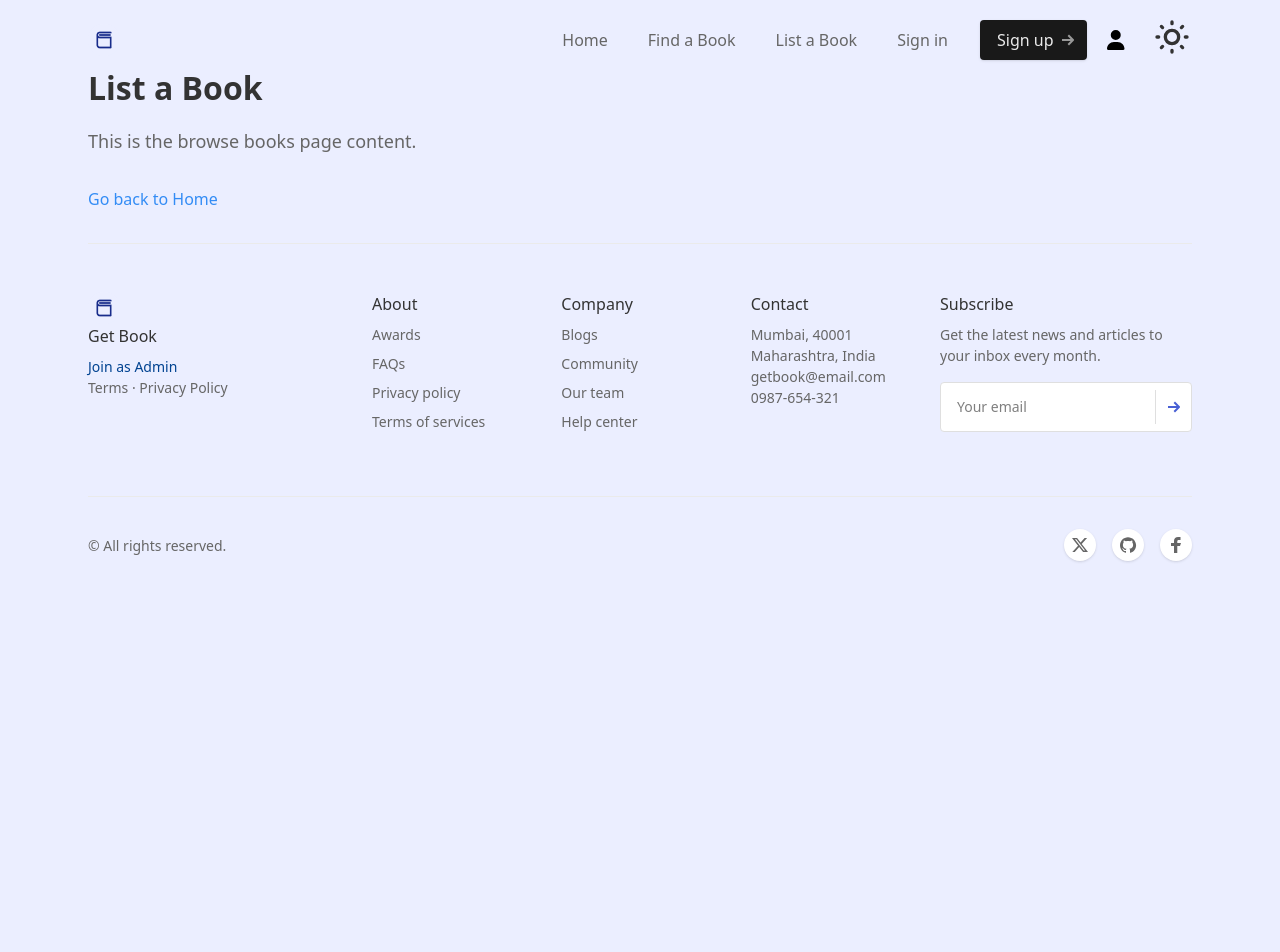
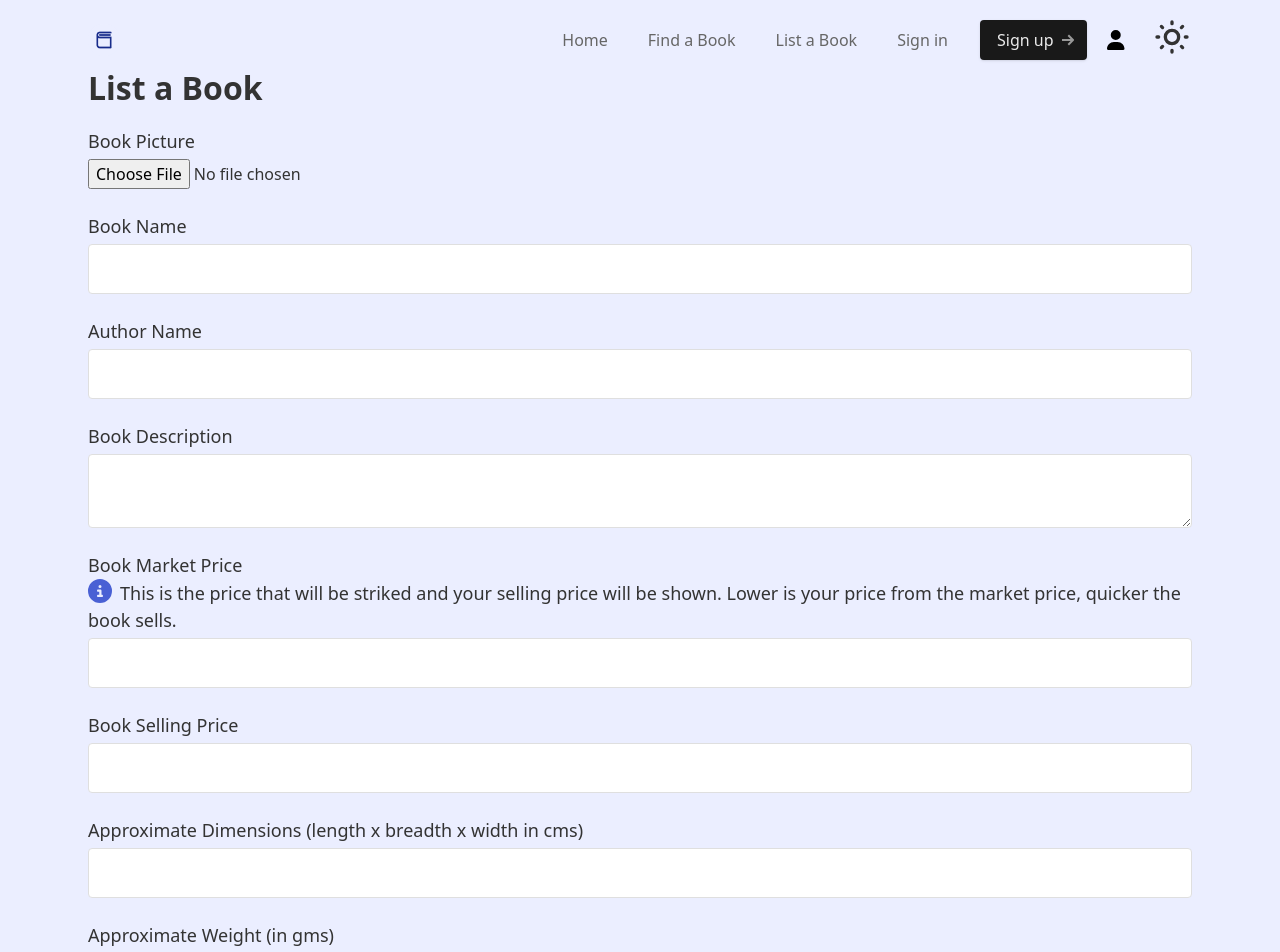
Before and after one commit to belhyto/GetBook, a Next.js app: page /bookListing in a window 1280 px wide. Shown: the top 952 px of the page. Before the commit the page ends 800 px from the top, so only its background shows below. Built offline with nearby package versions, Linux system fonts and the light colour scheme.

Commit message:
Commit changes- Added Book Listing page

```diff
--- a/pages/bookListing.tsx
+++ b/pages/bookListing.tsx
@@ -1,28 +1,174 @@
-// pages/browse.tsx
-
-import React from 'react';
+import React, { useState } from 'react';
 import Link from 'next/link';
-import '../app/css/style.css';
 import Header from '../components/ui/header';
 import Footer from '../components/ui/footer';
+import '../app/css/style.css';
+import { faStar, faInfoCircle, faHeart } from '@fortawesome/free-solid-svg-icons';
+import { FontAwesomeIcon } from '@fortawesome/react-fontawesome';
 
 const BookListing: React.FC = () => {
+  // State variables for form data
+  const [formData, setFormData] = useState({
+    bookPicture: '',
+    bookName: '',
+    authorName: '',
+    bookDescription: '',
+    marketPrice: '',
+    sellingPrice: '',
+    dimensions: '',
+    weight: '',
+    condition: '',
+    genre: '',
+    language: '',
+    advertiseOnHomepageDate: '',
+    advertiseOnFeaturedPageDate: '',
+    ageGroup: '',
+    educationStandard: '',
+  });
+
+  // Handle form input changes
+  const handleInputChange = (e: React.ChangeEvent<HTMLInputElement | HTMLSelectElement | HTMLTextAreaElement>) => {
+    const { name, value } = e.target;
+    setFormData({ ...formData, [name]: value });
+  };
+
+  // Handle form submission
+  const handleSubmit = (e: React.FormEvent<HTMLFormElement>) => {
+    e.preventDefault();
+    // Add code to handle form submission, such as saving data to a database
+    console.log(formData);
+  };
+
   return (
     <div className="min-h-screen">
       <Header />
       <main className="px-4 py-8 sm:px-6 lg:px-8">
         <div className="max-w-6xl mx-auto px-4 sm:px-6">
           <h1 className="text-3xl font-bold text-gray-800 mt-8 mb-4">List a Book</h1>
-      <p className="text-lg text-gray-600 mb-8">This is the browse books page content.</p>
-      {/* Add more content as needed */}
-      <Link href="/" legacyBehavior>
-        <a className="text-blue-500 hover:text-blue-700">Go back to Home</a>
-      </Link>
+          {/* Form for listing a book */}
+          <form onSubmit={handleSubmit} className="space-y-6" autoComplete="off">
+            {/* Book Picture */}
+            <div className="flex flex-col">
+              <label htmlFor="bookPicture" className="text-lg font-medium text-gray-800 mb-1">Book Picture</label>
+              <input type="file" id="bookPicture" name="bookPicture" onChange={handleInputChange} accept="image/*" />
+            </div>
+
+            {/* Book Name */}
+            <div className="flex flex-col">
+              <label htmlFor="bookName" className="text-lg font-medium text-gray-800 mb-1">Book Name</label>
+              <input type="text" id="bookName" name="bookName" onChange={handleInputChange} className="form-input" />
+            </div>
+
+            {/* Author Name */}
+            <div className="flex flex-col">
+              <label htmlFor="authorName" className="text-lg font-medium text-gray-800 mb-1">Author Name</label>
+              <input type="text" id="authorName" name="authorName" onChange={handleInputChange} className="form-input" />
+            </div>
+
+            {/* Book Description */}
+            <div className="flex flex-col">
+              <label htmlFor="bookDescription" className="text-lg font-medium text-gray-800 mb-1">Book Description</label>
+              <textarea id="bookDescription" name="bookDescription" onChange={handleInputChange} className="form-textarea" />
+            </div>
+
+            <div className="flex flex-col">
+              <label htmlFor="marketPrice" className="text-lg font-medium text-gray-800 mb-1">
+                Book Market Price
+                <ul> <li> <span className="tooltip">
+                <FontAwesomeIcon icon={faInfoCircle} className="text-blue-600 mr-2 text-2xl" />
+
+                  <span className="">This is the price that will be striked and your selling price will be shown. Lower is your price from the market price, quicker the book sells.</span>
+                </span> </li></ul>
+
+              </label>
+              <input type="text" id="marketPrice" name="marketPrice" onChange={handleInputChange} className="form-input" />
+            </div>
+
+            <div className="flex flex-col">
+              <label htmlFor="sellingPrice" className="text-lg font-medium text-gray-800 mb-1">Book Selling Price</label>
+              <input type="text" id="sellingPrice" name="sellingPrice" onChange={handleInputChange} className="form-input" />
+            </div>
+
+            <div className="flex flex-col">
+              <label htmlFor="dimensions" className="text-lg font-medium text-gray-800 mb-1">Approximate Dimensions (length x breadth x width in cms)</label>
+              <input type="text" id="dimensions" name="dimensions" onChange={handleInputChange} className="form-input" />
+            </div>
+
+            <div className="flex flex-col">
+              <label htmlFor="weight" className="text-lg font-medium text-gray-800 mb-1">Approximate Weight (in gms)</label>
+              <input type="text" id="weight" name="weight" onChange={handleInputChange} className="form-input" />
+            </div>
+
+            <div className="flex flex-col">
+              <label htmlFor="condition" className="text-lg font-medium text-gray-800 mb-1">Condition of Book</label>
+              <input type="text" id="condition" name="condition" onChange={handleInputChange} className="form-input" />
+            </div>
+
+            <div className="flex flex-col">
+              <label htmlFor="genre" className="text-lg font-medium text-gray-800 mb-1">Book Genre</label>
+              <input type="text" id="genre" name="genre" onChange={handleInputChange} className="form-input" />
+            </div>
+
+            <div className="flex flex-col">
+  <label htmlFor="language" className="text-lg font-medium text-gray-800 mb-1">Book Language</label>
+  <select id="language" name="language" onChange={handleInputChange} className="form-select">
+    <option value="en">English</option>
+    <option value="hi">Hindi</option>
+    <option value="bn">Bengali</option>
+    <option value="te">Telugu</option>
+    <option value="ma">Marathi</option>
+    <option value="ta">Tamil</option>
+    <option value="ur">Urdu</option>
+    <option value="gu">Gujarati</option>
+    <option value="pa">Punjabi</option>
+    <option value="or">Odia</option>
+    <option value="kn">Kannada</option>
+    <option value="ml">Malayalam</option>
+    <option value="as">Assamese</option>
+    <option value="sa">Sanskrit</option>
+    <option value="mr">Marathi</option>
+    <option value="si">Sinhala</option>
+    <option value="ne">Nepali</option>
+    <option value="bo">Tibetan</option>
+    <option value="pa">Pali</option>
+    <option value="pr">Prakrit</option>
+    <option value="de">German</option>
+    <option value="fr">French</option>
+    <option value="es">Spanish</option>
+    <option value="ja">Japanese</option>
+    <option value="ko">Korean</option>
+    <option value="zh">Mandarin</option>
+  </select>
+</div>
+
+            {/* Additional fields */}
+            <div className="flex flex-col">
+              <label htmlFor="advertiseOnHomepageDate" className="text-lg font-medium text-gray-800 mb-1">Advertise on Homepage Date</label>
+              <input type="date" id="advertiseOnHomepageDate" name="advertiseOnHomepageDate" onChange={handleInputChange} className="form-input" />
+            </div>
+
+            <div className="flex flex-col">
+              <label htmlFor="advertiseOnFeaturedPageDate" className="text-lg font-medium text-gray-800 mb-1">Advertise on Featured Page Date</label>
+              <input type="date" id="advertiseOnFeaturedPageDate" name="advertiseOnFeaturedPageDate" onChange={handleInputChange} className="form-input" />
+            </div>
+
+            <div className="flex flex-col">
+              <label htmlFor="ageGroup" className="text-lg font-medium text-gray-800 mb-1">Suggested Age Group</label>
+              <input type="text" id="ageGroup" name="ageGroup" onChange={handleInputChange} className="form-input" />
+            </div>
+
+            <div className="flex flex-col">
+              <label htmlFor="educationStandard" className="text-lg font-medium text-gray-800 mb-1">Suggested Education Standard</label>
+              <input type="text" id="educationStandard" name="educationStandard" onChange={handleInputChange} className="form-input" />
+            </div>
+
+            {/* Submit button */}
+            <button type="submit" className="btn text-white bg-blue-600 hover:bg-blue-700 w-full">Submit</button>
+          </form>
+
         </div>
       </main>
-    <Footer>
-        {/* Include the footer here, or wrap the entire page with a layout component that includes the footer */}
-      </Footer>
+      <Footer />
     </div>
   );
 }
--- a/pages/profile.js
+++ b/pages/profile.js
@@ -6,9 +6,25 @@ import '../app/css/style.css';
 export default function Profile() {
   // Mock data
   const userData = {
-    name: 'John Doe',
+    fullName: 'John Doe',
     email: 'johndoe@example.com',
-    bio: 'Lorem ipsum dolor sit amet, consectetur adipiscing elit. Sed do eiusmod tempor incididunt ut labore et dolore magna aliqua.',
+    mobileNumber: '+1234567890',
+    address: {
+      firstLine: '123 Main Street',
+      secondLine: 'Apt 101',
+      street: 'Main Street',
+      landmark: 'Nearby Park',
+      district: 'Sample District',
+      city: 'Sample City',
+      state: 'Sample State',
+    },
+    paymentDetails: {
+      bankAccountNumber: '1234567890123456',
+      ifscCode: 'ABCD0123456',
+      bankName: 'Sample Bank',
+      upiId: 'johndoe@upi',
+      upiNumber: '+1234567890',
+    },
   };
 
   return (
@@ -25,16 +41,32 @@ export default function Profile() {
             {/* Profile information */}
             <div className="max-w-sm mx-auto">
               <div className="mb-6">
-                <p className="block text-gray-800 text-sm font-medium mb-1">Name</p>
-                <p className="text-gray-800">{userData.name}</p>
+                <p className="block text-gray-800 text-sm font-medium mb-1">Full Name</p>
+                <p className="text-gray-800">{userData.fullName}</p>
               </div>
               <div className="mb-6">
                 <p className="block text-gray-800 text-sm font-medium mb-1">Email</p>
                 <p className="text-gray-800">{userData.email}</p>
               </div>
               <div className="mb-6">
-                <p className="block text-gray-800 text-sm font-medium mb-1">Bio</p>
-                <p className="text-gray-800">{userData.bio}</p>
+                <p className="block text-gray-800 text-sm font-medium mb-1">Mobile Number</p>
+                <p className="text-gray-800">{userData.mobileNumber}</p>
+              </div>
+              <div className="mb-6">
+                <p className="block text-gray-800 text-sm font-medium mb-1">Address</p>
+                <p className="text-gray-800">{userData.address.firstLine}</p>
+                <p className="text-gray-800">{userData.address.secondLine}</p>
+                <p className="text-gray-800">{userData.address.street}</p>
+                <p className="text-gray-800">{userData.address.landmark}</p>
+                <p className="text-gray-800">{userData.address.district}, {userData.address.city}, {userData.address.state}</p>
+              </div>
+              <div className="mb-6">
+                <p className="block text-gray-800 text-sm font-medium mb-1">Payment Details</p>
+                <p className="text-gray-800">Bank Account Number: {userData.paymentDetails.bankAccountNumber}</p>
+                <p className="text-gray-800">IFSC Code: {userData.paymentDetails.ifscCode}</p>
+                <p className="text-gray-800">Bank Name: {userData.paymentDetails.bankName}</p>
+                <p className="text-gray-800">UPI ID: {userData.paymentDetails.upiId}</p>
+                <p className="text-gray-800">UPI Number: {userData.paymentDetails.upiNumber}</p>
               </div>
             </div>
 
```
Lines whose indentation alone changed are shown as unchanged.
